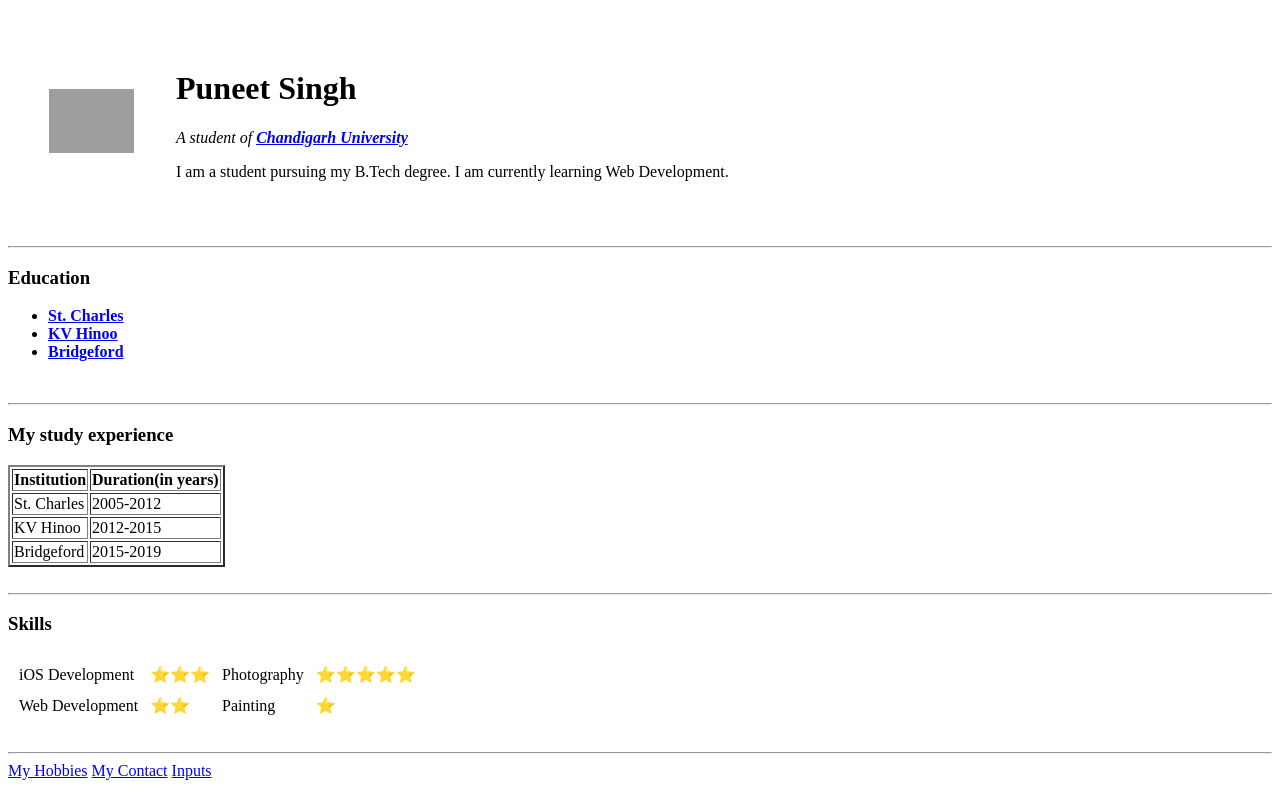
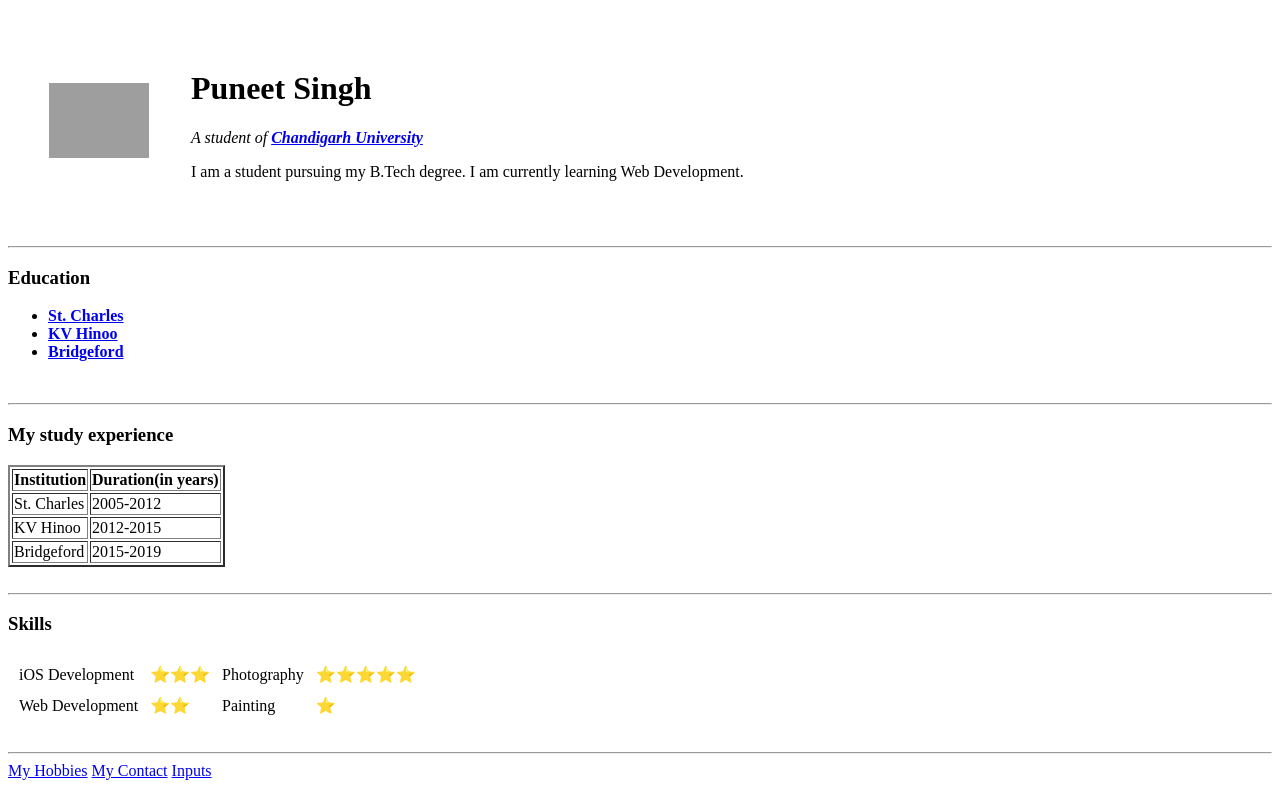
Before and after one commit to Puneet-noob/cv, a plain HTML site: page index.html in a window 1280 px wide. Drawn offline with Linux system fonts and the light colour scheme; grey boxes are pictures that could not be loaded.

Commit message:
Update index.html

```diff
--- a/index.html
+++ b/index.html
@@ -7,7 +7,7 @@
   <body>
     <table cellspacing="40">
       <tr>
-        <td><img src="https://images.news18.com/ibnlive/uploads/2018/04/ngryHanuman.jpg" alt="" width = "85"></td>
+        <td><img src="https://images.news18.com/ibnlive/uploads/2018/04/ngryHanuman.jpg" alt="" width = "100"></td>
         <td><h1>Puneet Singh</h1>
         <p><em>A student of <strong><a href = "https://www.cuchd.in/">Chandigarh University</a></strong></em></p>
         <p>I am a student pursuing my B.Tech degree. I am currently learning Web Development.</p>
```
